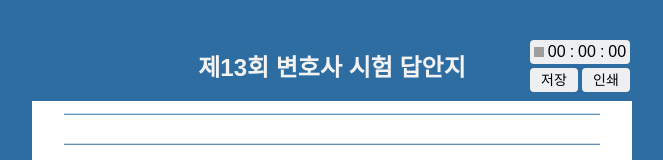
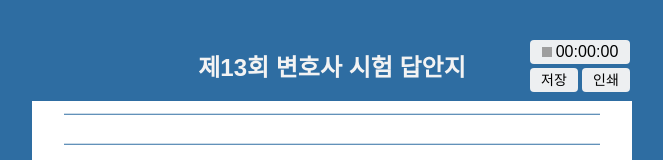
Before and after one commit to uu29/lawyers, a Next.js app: page / in a window 1280 px wide. Shown: the top 160 px of the page, without its empty margins (308-971 px from the left). Built offline with nearby package versions, Linux system fonts and the light colour scheme; grey boxes are pictures that could not be loaded; what @react-pdf/renderer would draw is missing.

Commit message:
feat: style

```diff
--- a/pages/components/TimerController.tsx
+++ b/pages/components/TimerController.tsx
@@ -67,11 +67,13 @@ function TimerController () {
   return (
     <PlayButton onClick={handleClick}>
       {isRunning ? <Image src={pause} alt='정지' width={10} height={10} /> : <Image src={play} alt='재생' width={10} height={10} />}
-      <span>{format(mm)}</span>
-      :
-      <span>{format(ss)}</span>
-      :
-      <span>{format(ms)}</span>
+      <span>
+        <Number>{format(mm)}</Number>
+        :
+        <Number>{format(ss)}</Number>
+        :
+        <Number>{format(ms)}</Number>
+      </span>
     </PlayButton>
   );
 }
@@ -88,4 +90,11 @@ const PlayButton = styled.button`
   font-size: 16px;
 `;
 
+const Number = styled.span`
+  display: inline-flex;
+  align-items: center;
+  justify-content: center;
+  width: 18px;
+`;
+
 export default TimerController;
```
